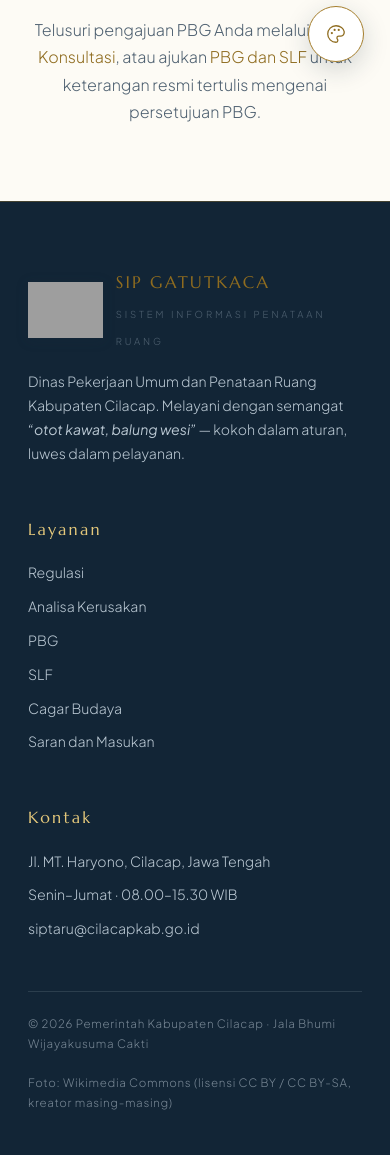
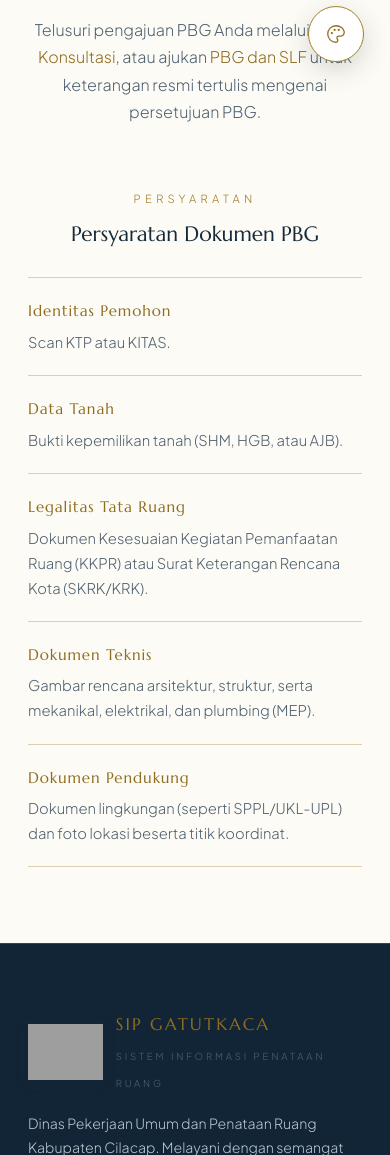
Before and after one commit to simbgsemarang-code/sipgatutkaca, a CodeIgniter app: page /pbg in a window 390 px wide. Shown: the part 756-1911 px from the top of the page. Before the commit the page ends 1866 px from the top, so only its background shows below. Run offline with CodeIgniter, Linux system fonts and the light colour scheme; grey boxes are pictures that could not be loaded.

Commit message:
Halaman PBG: tambah bagian "Persyaratan Dokumen PBG"
Menambahkan daftar 5 persyaratan dokumen PBG di bawah bagian
Tatacara dan SOP PBG: Identitas Pemohon, Data Tanah, Legalitas Tata
Ruang, Dokumen Teknis, dan Dokumen Pendukung - masing-masing dengan
label emas + keterangan singkat, memakai komponen .list/.list-item/
.list-key/.list-val yang sudah ada di tatacara.php (diporting ke
sini karena pbg.php belum punya).

Termasuk penyesuaian tampilan mobile: label dan keterangan yang
tadinya sebaris jadi ditumpuk supaya tidak sempit di layar kecil.

```diff
--- a/application/views/pages/pbg.php
+++ b/application/views/pages/pbg.php
@@ -96,6 +96,13 @@ section.alt{background:var(--bg-alt)}
 h2{font-family:var(--display);font-weight:400;font-size:clamp(1.8rem,3.4vw,2.6rem);line-height:1.2;max-width:24ch}
 .section-lead{color:var(--muted);max-width:66ch;margin-top:18px}
 
+/* ===== DAFTAR LABEL/KETERANGAN ===== */
+.list{margin-top:30px;text-align:left}
+.list-item{display:flex;gap:20px;padding:20px 0;border-bottom:1px solid var(--line)}
+.list-item:first-child{border-top:1px solid var(--line)}
+.list-key{font-family:var(--display);color:var(--gold-300);letter-spacing:.06em;min-width:180px;font-size:.95rem;flex:0 0 auto}
+.list-val{color:var(--muted);font-size:.92rem}
+
 /* ===== TABEL & FORM ===== */
 table{width:100%;border-collapse:collapse;margin-top:44px;font-size:.9rem}
 th{font-family:var(--display);font-weight:400;letter-spacing:.12em;text-transform:uppercase;font-size:.74rem;color:var(--gold-300);text-align:left;padding:16px 14px;border-bottom:1px solid var(--gold-500)}
@@ -160,6 +167,8 @@ footer{background:var(--foot);color:#F8F4EA;padding:66px 0 32px;border-top:1px s
   section{padding:76px 0}
   .tim-icon-box{width:120px;height:120px}
   .tim-icon-box svg{width:88px;height:88px}
+  .list-item{flex-direction:column;gap:6px}
+  .list-key{min-width:0}
 }
 .auth-actions{display:flex;align-items:center;gap:14px}
 .user-menu{position:relative}
@@ -253,6 +262,18 @@ footer{background:var(--foot);color:#F8F4EA;padding:66px 0 32px;border-top:1px s
       <h2 style="font-size:clamp(1.3rem,2.2vw,1.7rem);margin:0 auto">Tatacara dan SOP PBG</h2>
       <p class="section-lead" style="margin:16px auto 0">Siapkan identitas pemohon, bukti hak atas tanah atau perjanjian pemanfaatan, dan uraian rencana kegiatan beserta perkiraan luas lantai dan lahan.</p>
       <p class="section-lead" style="margin-top:14px">Telusuri pengajuan PBG Anda melalui menu <a href="<?php echo base_url('konsultasi'); ?>" style="color:var(--gold-300)">Konsultasi</a>, atau ajukan <a href="<?php echo base_url('itr'); ?>" style="color:var(--gold-300)">PBG dan SLF</a> untuk keterangan resmi tertulis mengenai persetujuan PBG.</p>
+    </div>
+
+    <div class="reveal" style="margin-top:64px;max-width:680px;margin-left:auto;margin-right:auto">
+      <p class="eyebrow" style="text-align:center">Persyaratan</p>
+      <h2 style="font-size:clamp(1.3rem,2.2vw,1.7rem);margin:0 auto;text-align:center">Persyaratan Dokumen PBG</h2>
+      <div class="list">
+        <div class="list-item"><span class="list-key">Identitas Pemohon</span><span class="list-val">Scan KTP atau KITAS.</span></div>
+        <div class="list-item"><span class="list-key">Data Tanah</span><span class="list-val">Bukti kepemilikan tanah (SHM, HGB, atau AJB).</span></div>
+        <div class="list-item"><span class="list-key">Legalitas Tata Ruang</span><span class="list-val">Dokumen Kesesuaian Kegiatan Pemanfaatan Ruang (KKPR) atau Surat Keterangan Rencana Kota (SKRK/KRK).</span></div>
+        <div class="list-item"><span class="list-key">Dokumen Teknis</span><span class="list-val">Gambar rencana arsitektur, struktur, serta mekanikal, elektrikal, dan plumbing (MEP).</span></div>
+        <div class="list-item"><span class="list-key">Dokumen Pendukung</span><span class="list-val">Dokumen lingkungan (seperti SPPL/UKL-UPL) dan foto lokasi beserta titik koordinat.</span></div>
+      </div>
     </div>
   </div>
 </section>
```
